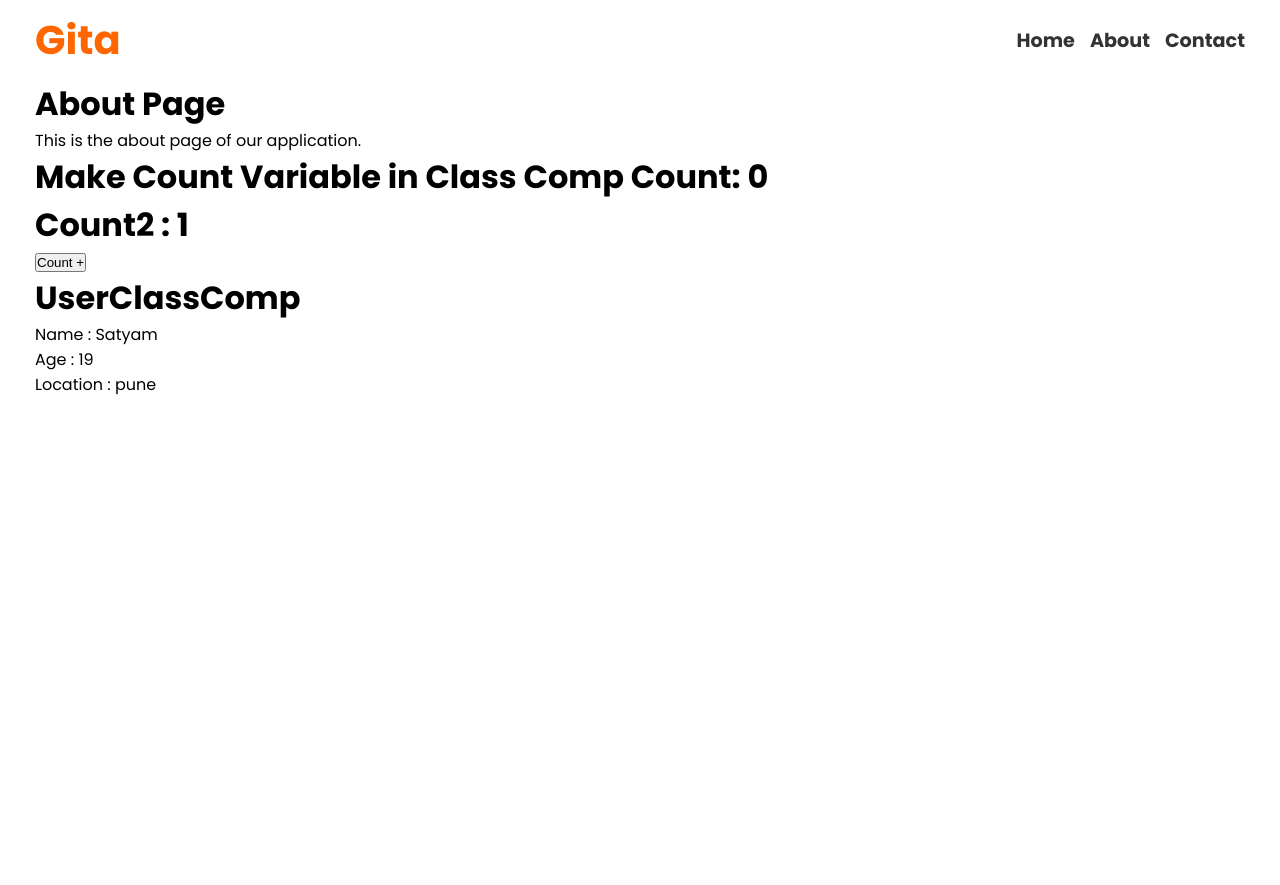
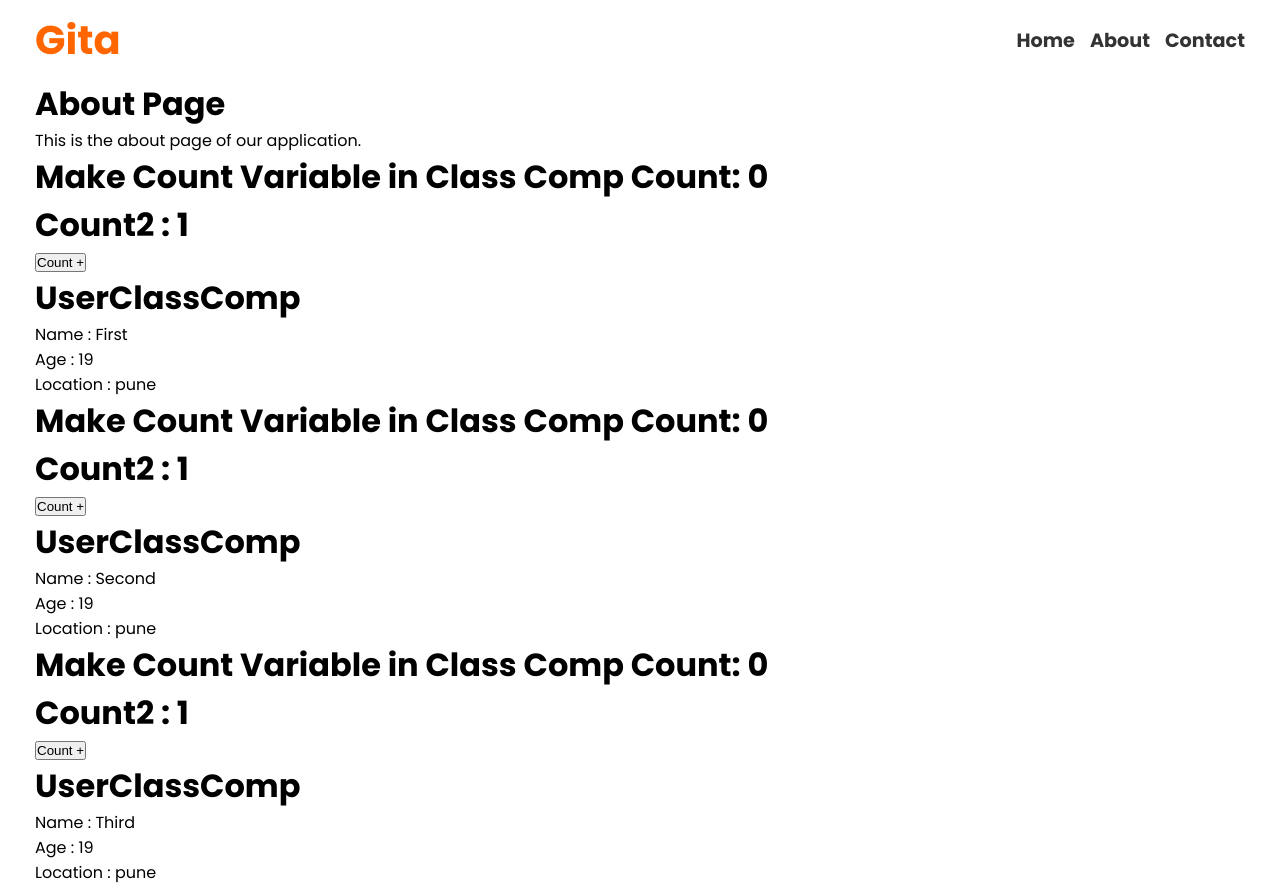
Before and after one commit to sAtyAmSDev/Namaste_React_Js, a React (Vite) app in the folder First/: page /about in a window 1280 px wide. Before the commit the page ends 800 px from the top, so only its background shows below. Built offline with nearby package versions, Linux system fonts and the light colour scheme; a web font is replaced by a local one.

Commit message:
Learn deep how life cycle work

```diff
--- a/First/src/Components/UserClassComp.jsx
+++ b/First/src/Components/UserClassComp.jsx
@@ -3,17 +3,17 @@ class UserClassComp extends React.Component {
 
     constructor(props) {
         super(props);
-        console.log("Child Constructor");
         this.state = {
             count: 0,
             count2: 1,
         }
+        console.log(this.props.name + "Child Constructor");
     }
     componentDidMount() {
-        console.log("Child ComponentDidMount");
+        console.log(this.props.name + "Child ComponentDidMount");
     }
     render() {
-        console.log("Child Render");
+        console.log(this.props.name + "Child Render");
         const { name, age, location } = this.props;
         const { count, count2 } = this.state;
         return (
--- a/First/src/pages/About.jsx
+++ b/First/src/pages/About.jsx
@@ -11,7 +11,6 @@ class About extends React.Component {
         console.log("Parent ComponentDidMount");
     }
 
-
     render() {
         console.log("Parent Render");
         return (
@@ -19,7 +18,10 @@ class About extends React.Component {
                 <h1>About Page</h1>
                 <p>This is the about page of our application.</p>
 
-                <UserClassComp name={"Satyam"} age={"19"} location={"pune"} />
+                <UserClassComp name={"First"} age={"19"} location={"pune"} />
+                <UserClassComp name={"Second"} age={"19"} location={"pune"} />
+                <UserClassComp name={"Third"} age={"19"} location={"pune"} />
+
             </div>
         );
     }
```
